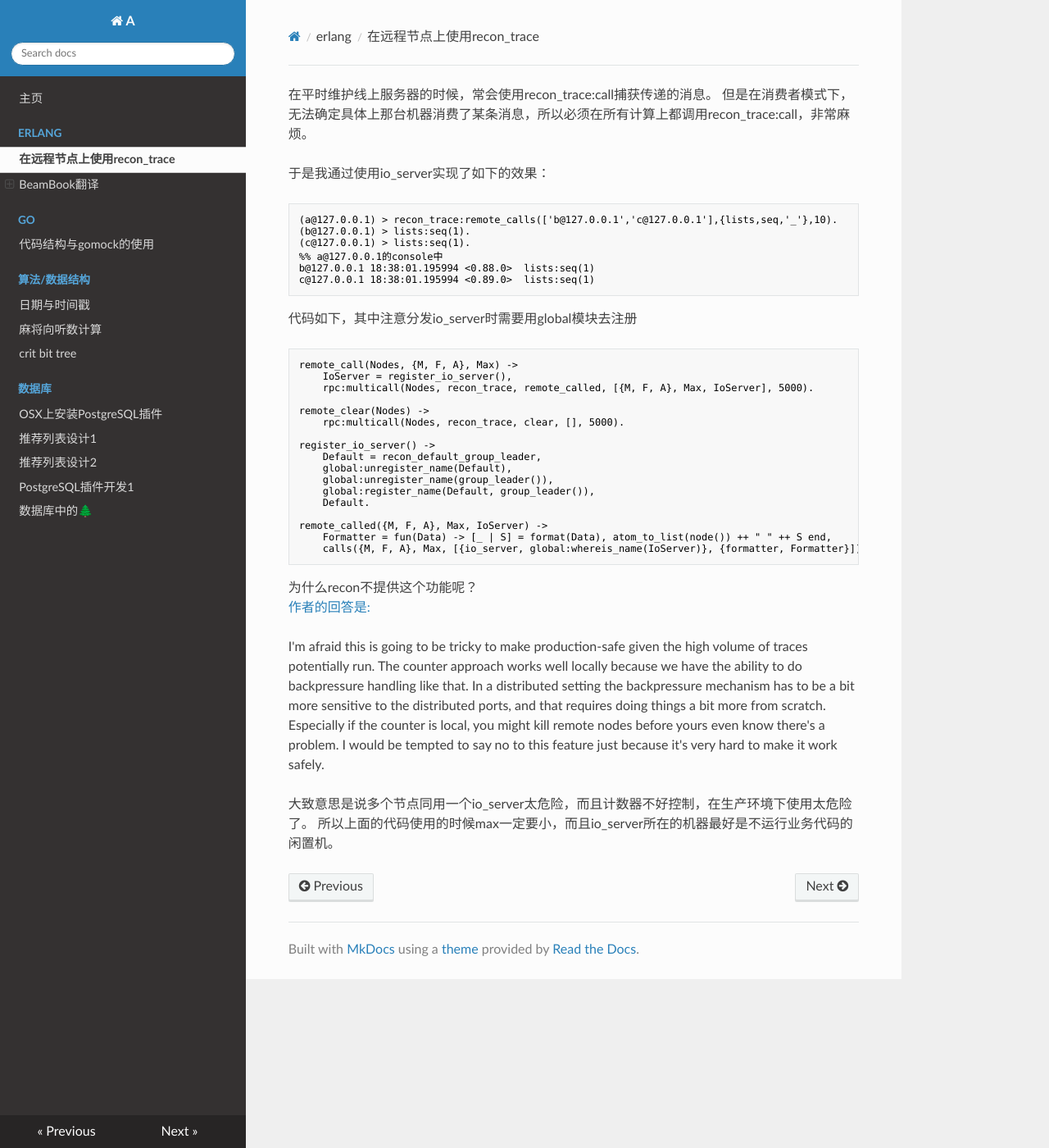
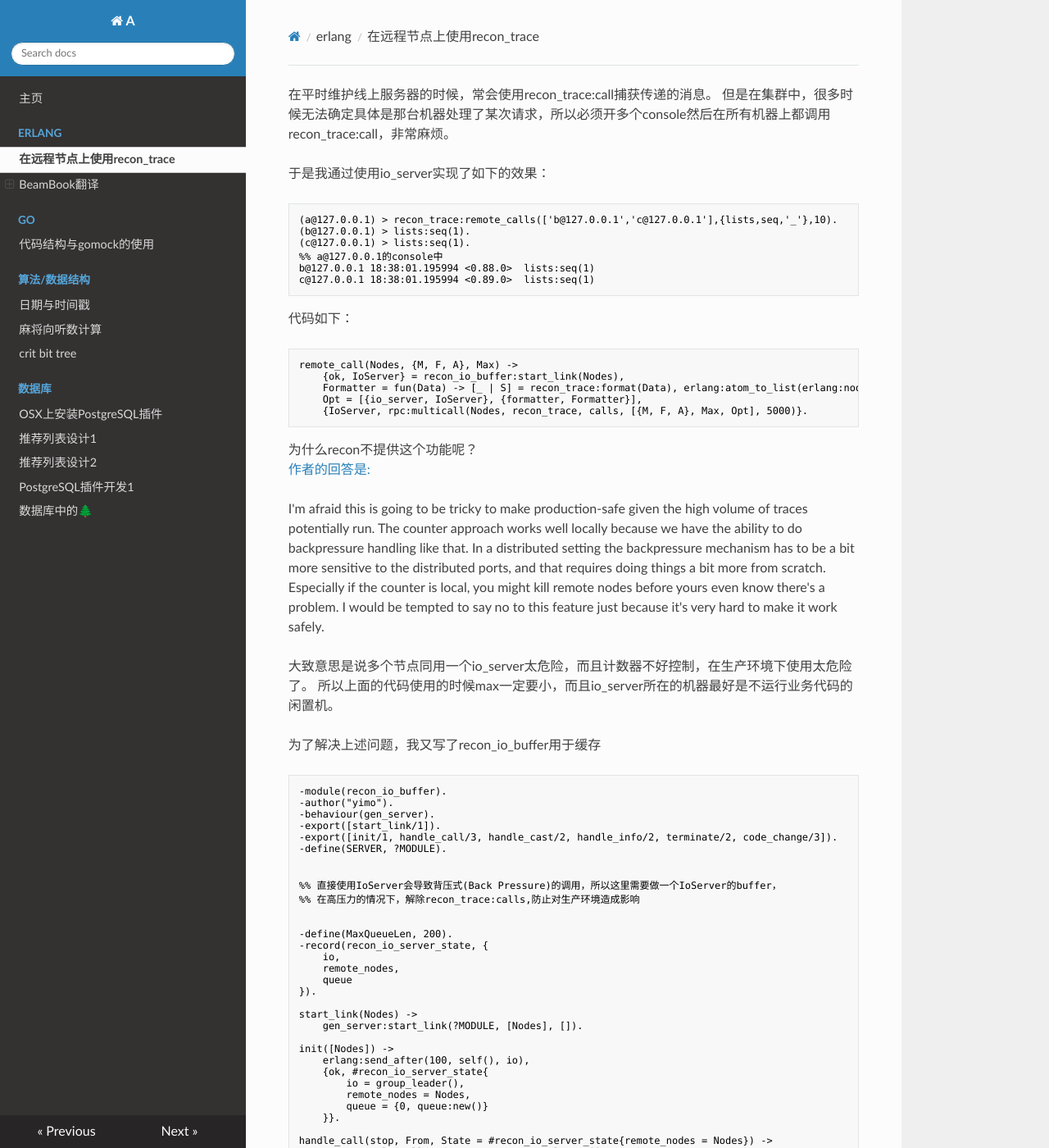
Before and after one commit to mmooyyii/mmooyyii, an MkDocs documentation site: the page built from docs/erlang/recon_trace.md, in a window 1280 px wide and 1400 px high. Shown: the whole window at 82% size. Built offline with MkDocs 1.6.1, drawn with Linux system fonts in a browser that asks for light colours; nearby versions of some CDN libraries; some of the changed text lies outside the part shown.

Commit message:
Update recon_trace.md

````diff
--- a/docs/erlang/recon_trace.md
+++ b/docs/erlang/recon_trace.md
@@ -1,5 +1,5 @@
 在平时维护线上服务器的时候，常会使用recon_trace:call捕获传递的消息。
-但是在消费者模式下，无法确定具体上那台机器消费了某条消息，所以必须在所有计算上都调用recon_trace:call，非常麻烦。
+但是在集群中，很多时候无法确定具体是那台机器处理了某次请求，所以必须开多个console然后在所有机器上都调用recon_trace:call，非常麻烦。
 
 于是我通过使用io_server实现了如下的效果：
 ```erlang
@@ -11,25 +11,13 @@ b@127.0.0.1 18:38:01.195994 <0.88.0>  lists:seq(1)
 c@127.0.0.1 18:38:01.195994 <0.89.0>  lists:seq(1)
 ```
 
-代码如下，其中注意分发io_server时需要用global模块去注册
+代码如下：
 ```erlang
 remote_call(Nodes, {M, F, A}, Max) ->
-    IoServer = register_io_server(),
-    rpc:multicall(Nodes, recon_trace, remote_called, [{M, F, A}, Max, IoServer], 5000).
-
-remote_clear(Nodes) ->
-    rpc:multicall(Nodes, recon_trace, clear, [], 5000).
-
-register_io_server() ->
-    Default = recon_default_group_leader,
-    global:unregister_name(Default),
-    global:unregister_name(group_leader()),
-    global:register_name(Default, group_leader()),
-    Default.
-
-remote_called({M, F, A}, Max, IoServer) ->
-    Formatter = fun(Data) -> [_ | S] = format(Data), atom_to_list(node()) ++ " " ++ S end,
-    calls({M, F, A}, Max, [{io_server, global:whereis_name(IoServer)}, {formatter, Formatter}]).
+    {ok, IoServer} = recon_io_buffer:start_link(Nodes),
+    Formatter = fun(Data) -> [_ | S] = recon_trace:format(Data), erlang:atom_to_list(erlang:node()) ++ " " ++ S end,
+    Opt = [{io_server, IoServer}, {formatter, Formatter}],
+    {IoServer, rpc:multicall(Nodes, recon_trace, calls, [{M, F, A}, Max, Opt], 5000)}.
 ```
 
 为什么recon不提供这个功能呢？
@@ -44,3 +32,80 @@ I would be tempted to say no to this feature just because it's very hard to make
 
 大致意思是说多个节点同用一个io_server太危险，而且计数器不好控制，在生产环境下使用太危险了。
 所以上面的代码使用的时候max一定要小，而且io_server所在的机器最好是不运行业务代码的闲置机。
+
+为了解决上述问题，我又写了recon_io_buffer用于缓存
+
+```erlang
+-module(recon_io_buffer).
+-author("yimo").
+-behaviour(gen_server).
+-export([start_link/1]).
+-export([init/1, handle_call/3, handle_cast/2, handle_info/2, terminate/2, code_change/3]).
+-define(SERVER, ?MODULE).
+
+
+%% 直接使用IoServer会导致背压式(Back Pressure)的调用，所以这里需要做一个IoServer的buffer，
+%% 在高压力的情况下，解除recon_trace:calls,防止对生产环境造成影响
+
+
+-define(MaxQueueLen, 200).
+-record(recon_io_server_state, {
+    io,
+    remote_nodes,
+    queue
+}).
+
+start_link(Nodes) ->
+    gen_server:start_link(?MODULE, [Nodes], []).
+
+init([Nodes]) ->
+    erlang:send_after(100, self(), io),
+    {ok, #recon_io_server_state{
+        io = group_leader(),
+        remote_nodes = Nodes,
+        queue = {0, queue:new()}
+    }}.
+
+handle_call(stop, From, State = #recon_io_server_state{remote_nodes = Nodes}) ->
+    R = rpc:multicall(Nodes, recon_trace, clear, [], 5000),
+    gen_server:reply(From, R),
+    {stop, normal, State}.
+
+handle_cast(_Request, State = #recon_io_server_state{}) ->
+    {noreply, State}.
+
+handle_info({io_request, From, Mref, M}, State = #recon_io_server_state{
+    remote_nodes = Nodes,
+    queue = {L, Queue}
+}) ->
+    case L > ?MaxQueueLen of
+        false ->
+            From ! {io_reply, Mref, ok},
+            {noreply, State#recon_io_server_state{
+                queue = {L + 1, queue:in({io_request, self(), Mref, M}, Queue)}
+            }};
+        true ->
+            rpc:multicall(Nodes, recon_trace, clear, [], 5000),
+            {stop, warning, State}
+    end;
+
+handle_info(io, State = #recon_io_server_state{io = Io, queue = {_, Queue}}) ->
+    lists:foreach(fun(Msg) -> Io ! Msg end, queue:to_list(Queue)),
+    erlang:send_after(100, self(), io),
+    {noreply, State#recon_io_server_state{queue = {0, queue:new()}}};
+
+handle_info(_, State) ->
+    {noreply, State}.
+
+terminate(warning, #recon_io_server_state{io = Io, queue = {_, Queue}}) ->
+    lists:foreach(fun(Msg) -> Io ! Msg end, queue:to_list(Queue)),
+    io:format("Quit: high benchmark~n"),
+    ok;
+
+terminate(_Reason, _State) ->
+    io:format("Quit~n"),
+    ok.
+
+code_change(_OldVsn, State = #recon_io_server_state{}, _Extra) ->
+    {ok, State}.
+```
````
